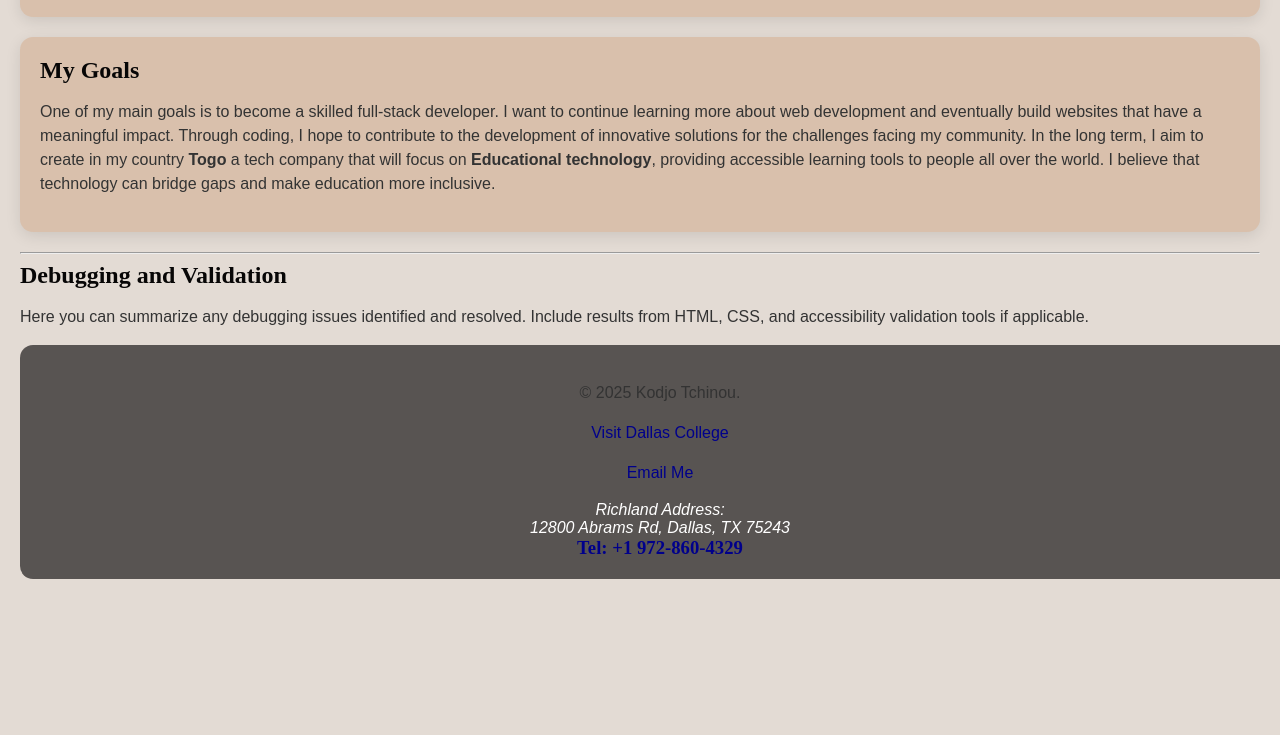
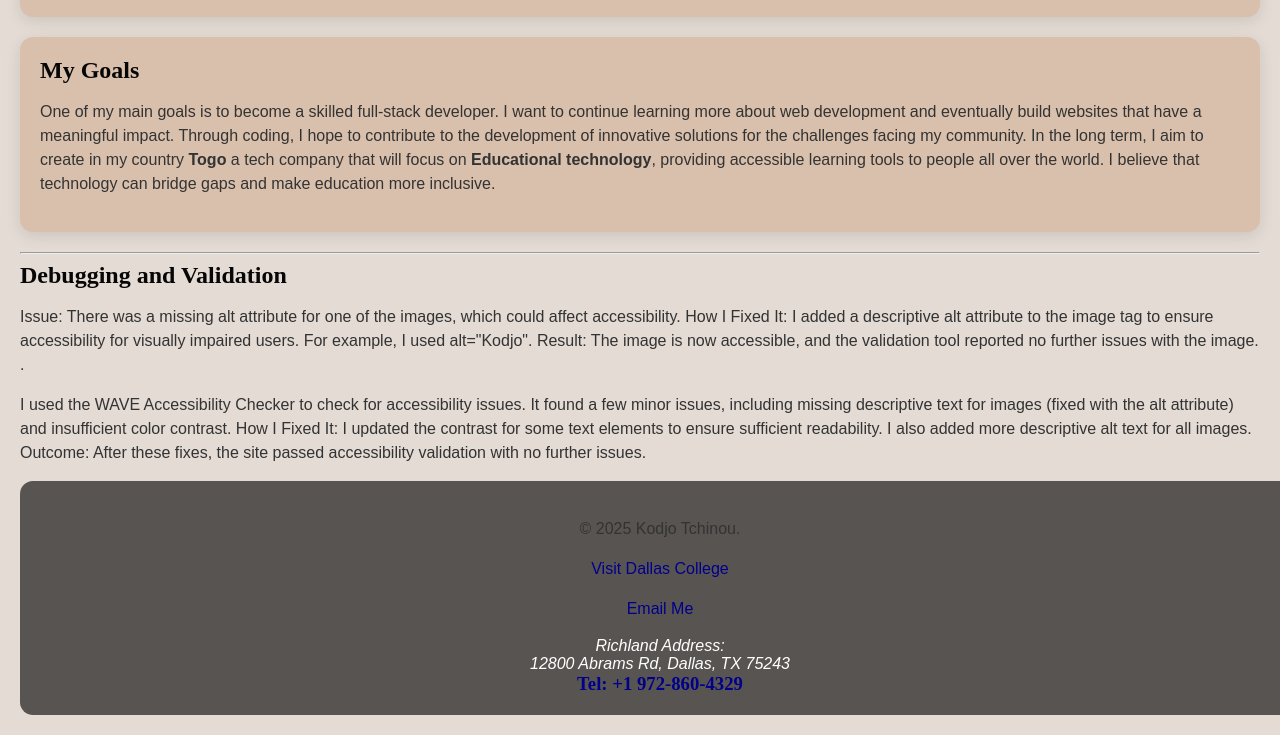
Before and after one commit to victorsynth/webtool-2025, a plain HTML site: page index.html in a window 1280 px wide. Shown: the part 952-1687 px from the top of the page. Before the commit the page ends 1551 px from the top, so only its background shows below. Drawn offline with Linux system fonts and the light colour scheme.

Commit message:
portfolio

```diff
--- a/index.html
+++ b/index.html
@@ -65,7 +65,15 @@
     <hr>
     <aside>
         <h2>Debugging and Validation</h2>
-        <p>Here you can summarize any debugging issues identified and resolved. Include results from HTML, CSS, and accessibility validation tools if applicable.</p>
+        <p>Issue: There was a missing alt attribute for one of the images, which could affect accessibility.
+            How I Fixed It: I added a descriptive alt attribute to the image tag to ensure accessibility for visually impaired users. For example, I used alt="Kodjo".
+            Result: The image is now accessible, and the validation tool reported no further issues with the image.
+            .</p>
+            <p>
+                I used the WAVE Accessibility Checker to check for accessibility issues. It found a few minor issues, including missing descriptive text for images (fixed with the alt attribute) and insufficient color contrast.
+How I Fixed It: I updated the contrast for some text elements to ensure sufficient readability. I also added more descriptive alt text for all images.
+Outcome: After these fixes, the site passed accessibility validation with no further issues.
+            </p>
     </aside>
 
     <footer>
```
